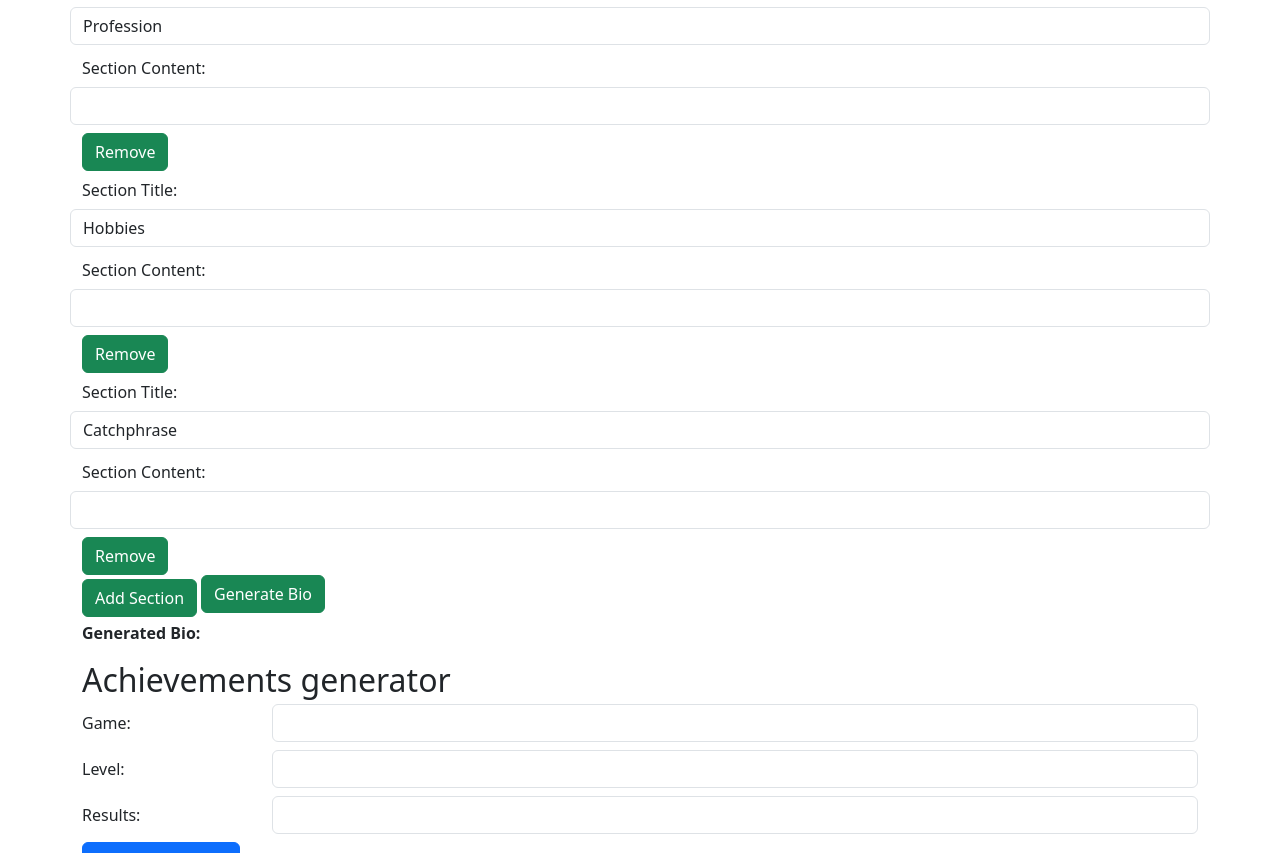
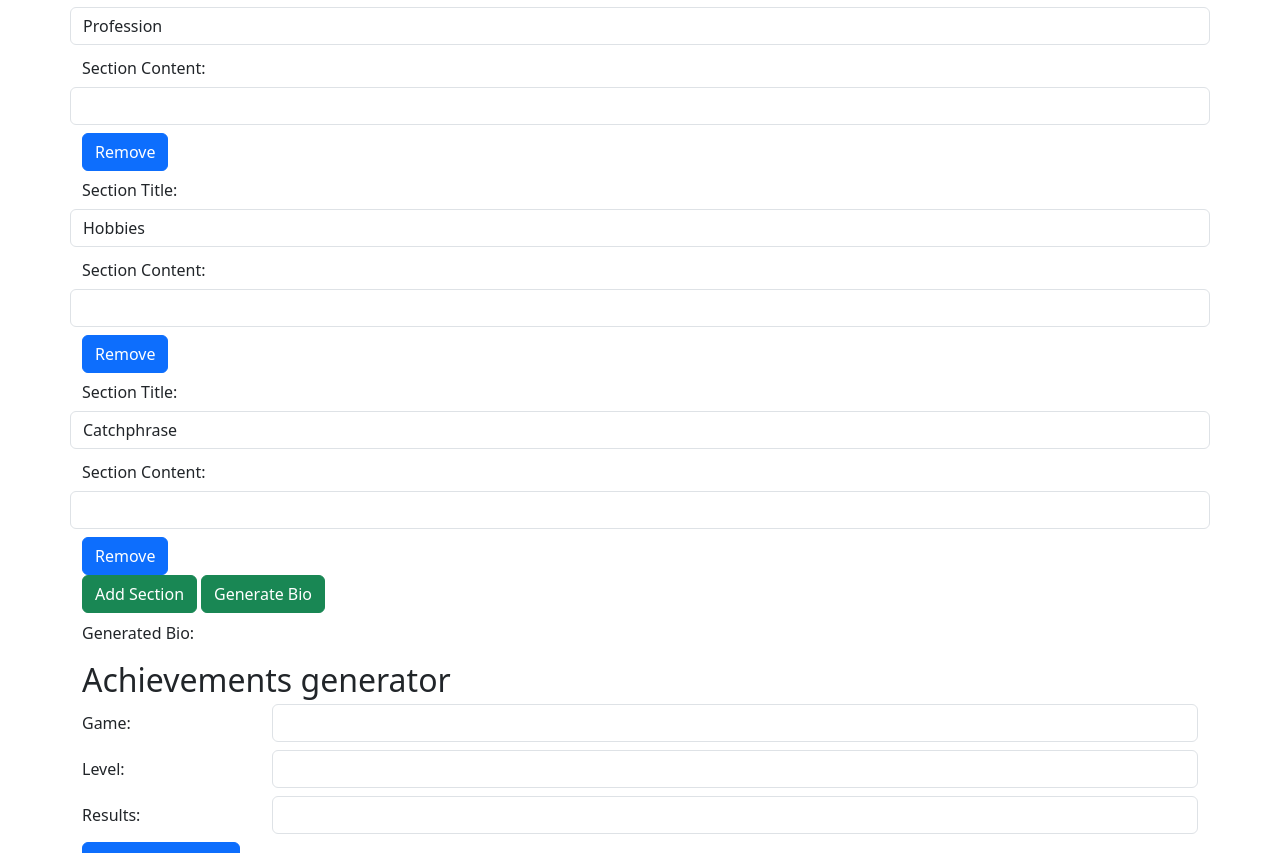
Before and after one commit to AlexYelisieiev/university-course-work, a React (Vite) app: page / in a window 1280 px wide. Shown: the part 500-1353 px from the top of the page. Built offline with nearby package versions, Linux system fonts and the light colour scheme.

Commit message:
Update bio

```diff
--- a/src/components/BioGenerator.jsx
+++ b/src/components/BioGenerator.jsx
@@ -52,9 +52,9 @@ const BioGenerator = () => {
 	return (
 		<form>
 			<div className="row mb-1">
-      <label className='col-sm-2 col-form-label' htmlFor="theme">Select Theme:</label>
+				<label className='col-sm-3 col-form-label' htmlFor="theme">Select Theme:</label>
 				<select
-        className='col-sm-10 form-control'
+					className='col-sm-9 form-control'
 					id="theme"
 					value={selectedTheme}
 					onChange={(e) => setSelectedTheme(e.target.value)}
@@ -74,9 +74,9 @@ const BioGenerator = () => {
 				<div key={index}>
 					<div className="row mb-1">
 
-          <label className='col-sm-2 col-form-label' htmlFor={`section-title-${index}`}>Section Title:</label>
+						<label className='col-sm-3 col-form-label' htmlFor={`section-title-${index}`}>Section Title:</label>
 						<input
-            className='col-sm-10 form-control'
+							className='col-sm-9 form-control'
 							type="text"
 							id={`section-title-${index}`}
 							value={section.label}
@@ -84,24 +84,24 @@ const BioGenerator = () => {
 						/>
 					</div>
 					<div className="row mb-2">
-          <label className='col-sm-2 col-form-label' htmlFor={`section-${index}`}>Section Content:</label>
+						<label className='col-sm-3 col-form-label' htmlFor={`section-${index}`}>Section Content:</label>
 						<input
-            className='col-sm-10 form-control'
+							className='col-sm-9 form-control'
 							type="text"
 							id={`section-${index}`}
 							value={section.value}
 							onChange={(e) => updateSectionValue(index, e.target.value)}
 						/>
 					</div>
-          <button className='btn btn-success' onClick={() => removeSection(index)}>Remove</button>
+					<button className='btn btn-primary' onClick={() => removeSection(index)}>Remove</button>
 				</div>
 			))}
-
+			<div className="mb-2">
 				<button className='btn btn-success me-1' onClick={addSection}>Add Section</button>
-        <button className='btn btn-success mb-2' onClick={generateBio}>Generate Bio</button>
-
-      <div>
-        <strong>Generated Bio:</strong>
+				<button className='btn btn-success' onClick={generateBio}>Generate Bio</button>
+			</div>
+			<div className='row'>
+				<span className='text-bold'>Generated Bio:</span>
 				<pre>{bio}</pre>
 			</div>
 		</form>
```
Lines whose indentation alone changed are shown as unchanged.
